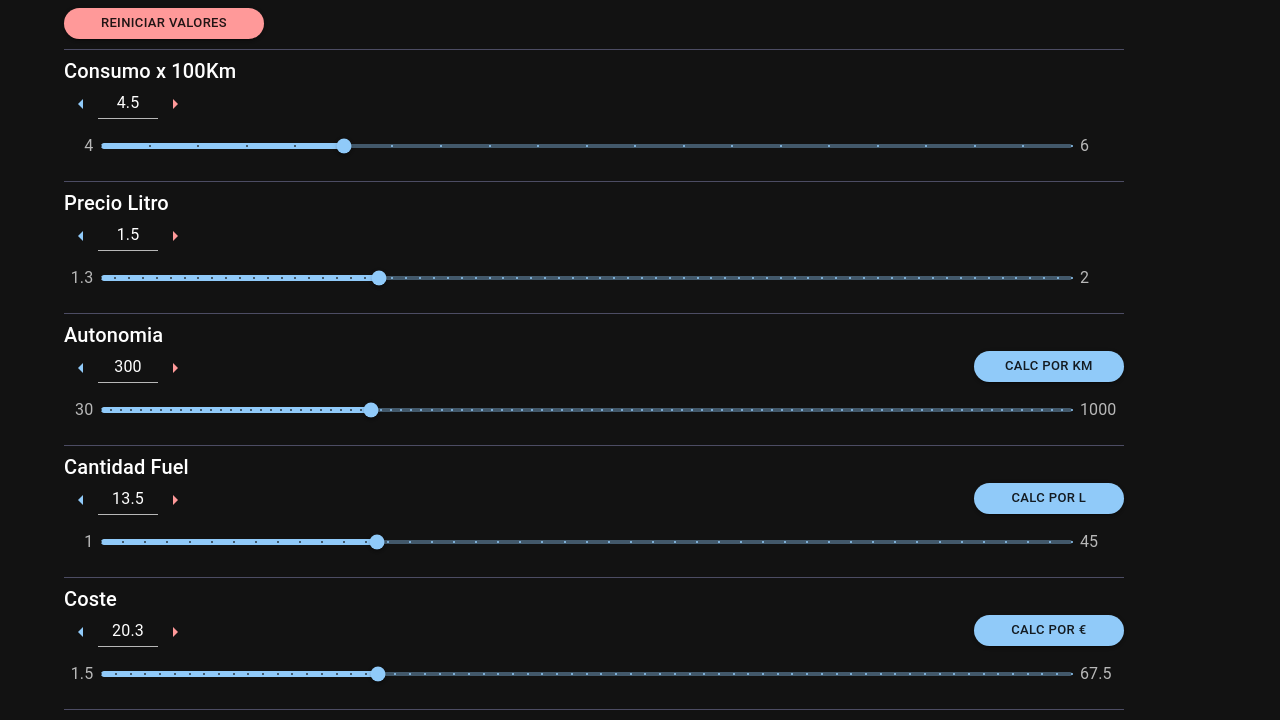
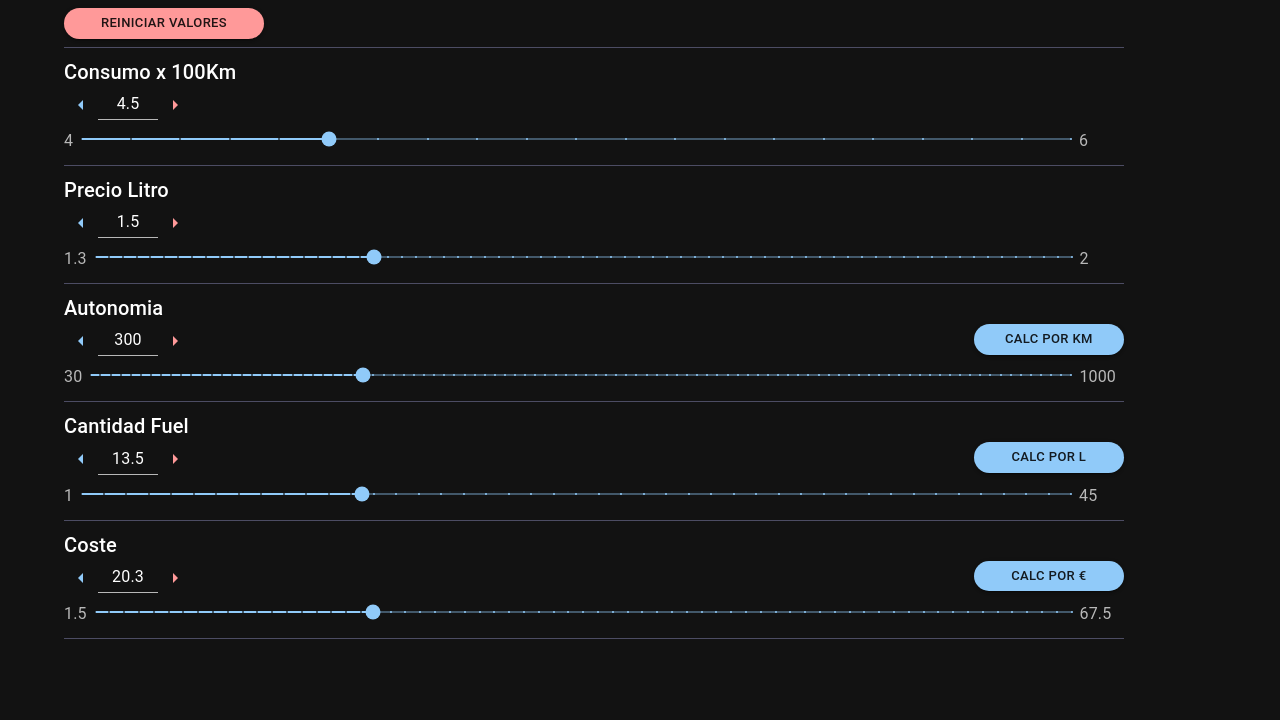
Before and after one commit to mvillajos/fuelcostcalc, a React (Vite) app: page / in a window 1280 px wide. Shown: the top 720 px of the page. Built offline with nearby package versions, Linux system fonts and the light colour scheme.

Commit message:
Ajustar espacio Stack Slider

```diff
--- a/src/Components/SliderComponent.jsx
+++ b/src/Components/SliderComponent.jsx
@@ -19,6 +19,9 @@ const styleBtnCalc = {
 const styleSlider = {
   // color: "success.main",
   marginBottom: 0,
+  marginTop: 0,
+  trackSize: 20,
+  handleSize: 20,
   // maxWidth: "88%",
   "& .MuiSlider-thumb": {
     height: 15,
@@ -208,12 +211,15 @@ const SliderComponent = ({
       <Stack
         direction="row"
         justifyContent="flex-start"
-        my="10px"
+        mt="0.2rem"
+        mb="0"
         width={widthBlocks}
+        // height={"2.5rem"}
       >
         <Typography
+          height="2rem"
           mr="0.5rem"
-          width="2rem"
+          // height="1.5rem"
           // textAlign={"right"}
           display={"flex"}
           alignItems={"center"}
@@ -223,6 +229,9 @@ const SliderComponent = ({
           {min}
         </Typography>
         <Slider
+          // padding="0"
+
+          size={"small"}
           sx={styleSlider}
           min={min}
           max={max}
@@ -237,6 +246,7 @@ const SliderComponent = ({
           aria-labelledby="input-slider"
         />
         <Typography
+          // padding="0"
           ml="0.5rem"
           width="3rem"
           // textAlign={"left"}
--- a/src/Components/SliderPanel.jsx
+++ b/src/Components/SliderPanel.jsx
@@ -30,8 +30,8 @@ const SliderPanel = () => {
   };
 
   const styleDivider = {
-    marginTop: "10px",
-    marginBottom: "5px",
+    marginTop: "0.5rem",
+    marginBottom: "0.5rem",
     bgcolor: "#33334d",
     width: "92%",
     // height: 2,
```
